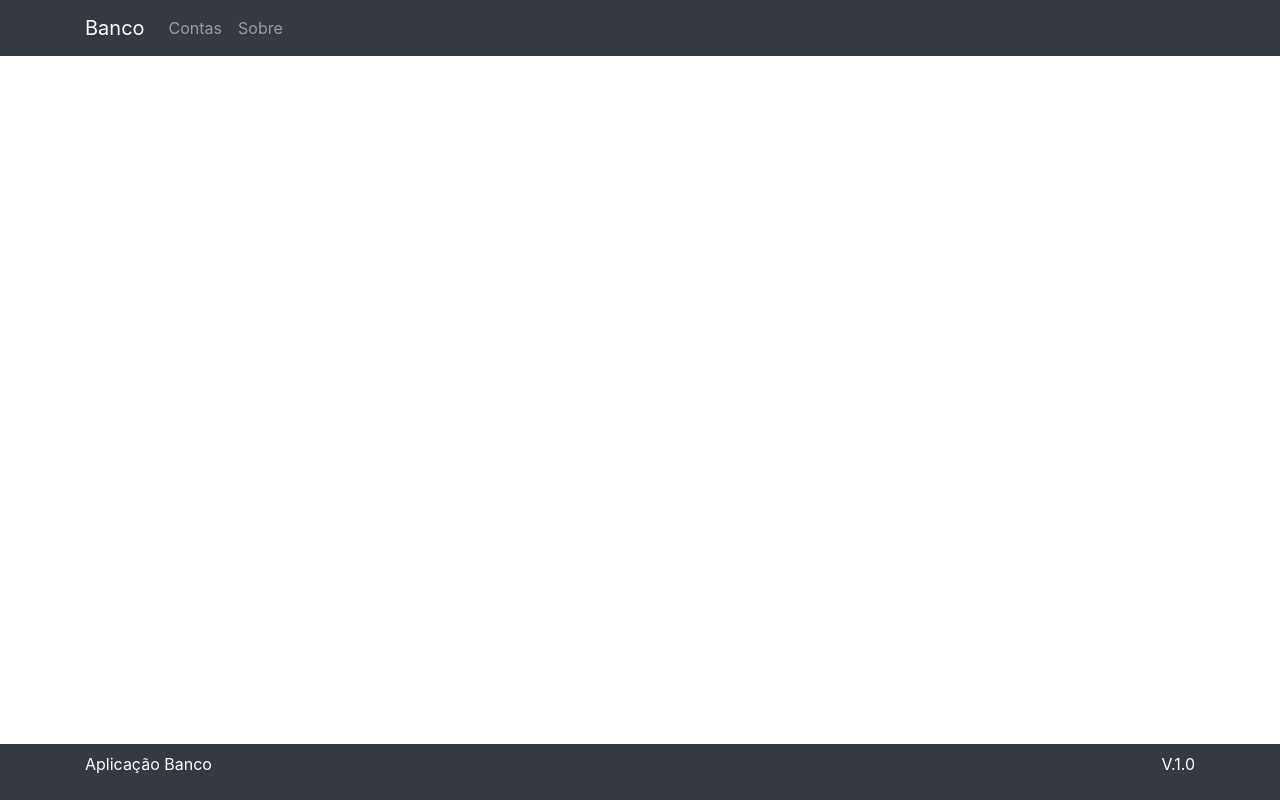
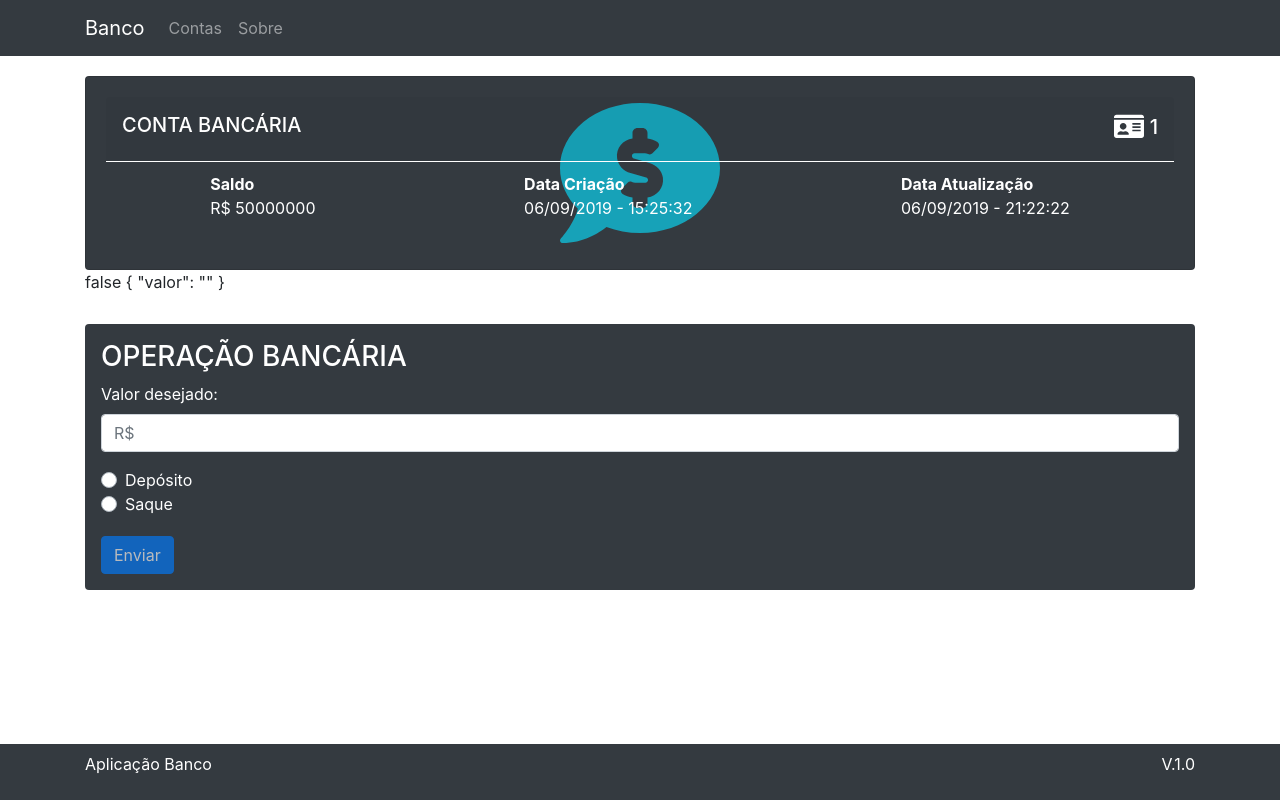
Before and after one commit to RodolfoHerman/banco-ui, an Angular app: page /contas/1 in a window 1280 px wide. Before the commit this address led to /. Built offline with nearby package versions, Linux system fonts and the light colour scheme.

Commit message:
Implementação do componente ContaOperacao

```diff
--- a/src/app/app.component.html
+++ b/src/app/app.component.html
@@ -1,12 +1,12 @@
 <cb-cabecalho></cb-cabecalho>
 
-<div class="container" style="margin-top: 20px; padding-bottom: 20px">
+<div class="container" style="margin-top: 20px; margin-bottom: 20px; padding-bottom: 20px">
 
     <router-outlet></router-outlet>
 
 </div>
 
-<nav class="navbar fixed-bottom navbar-dark bg-dark">
+<nav style="border-top: 1px solid #FFF" class="navbar fixed-bottom navbar-dark bg-dark">
 
     <div class="container">
         <div class="float-right"><p class="text-white">Aplicação Banco</p></div>
--- a/src/app/app.module.ts
+++ b/src/app/app.module.ts
@@ -1,5 +1,6 @@
 import { BrowserModule } from '@angular/platform-browser';
 import { NgModule } from '@angular/core';
+import { FormsModule } from '@angular/forms'
 
 import { AppComponent } from './app.component';
 import { HomeComponent } from './home/home.component';
@@ -10,6 +11,7 @@ import { ROUTES } from './app.routes';
 import { ContasComponent } from './contas/contas.component';
 import { ContaComponent } from './contas/conta/conta.component'
 import { ContasService } from './contas/contas.service';
+import { ContaOperacaoComponent } from './conta-operacao/conta-operacao.component';
 
 @NgModule({
   declarations: [
@@ -18,10 +20,12 @@ import { ContasService } from './contas/contas.service';
     SobreComponent,
     CabecalhoComponent,
     ContasComponent,
-    ContaComponent
+    ContaComponent,
+    ContaOperacaoComponent
   ],
   imports: [
     BrowserModule,
+    FormsModule,
     RouterModule.forRoot(ROUTES)
   ],
   providers: [
--- a/src/app/app.routes.ts
+++ b/src/app/app.routes.ts
@@ -2,9 +2,11 @@ import { Routes } from '@angular/router';
 import { HomeComponent } from './home/home.component';
 import { SobreComponent } from './sobre/sobre.component';
 import { ContasComponent } from './contas/contas.component';
+import { ContaOperacaoComponent } from './conta-operacao/conta-operacao.component';
 
 export const ROUTES: Routes = [
     { path: '', component: HomeComponent },
     { path: 'contas', component: ContasComponent },
+    { path: 'contas/:id', component: ContaOperacaoComponent },
     { path: 'sobre', component: SobreComponent }
 ]
--- /dev/null
+++ b/src/app/conta-operacao/conta-operacao.component.html
@@ -0,0 +1,89 @@
+<div class="card bg-dark text-white" style="padding: 1em;">
+
+    <div class="card-img text-center">
+        <i class="fas fa-comment-dollar fa-10x" style="color: #17a2b8;"></i>
+    </div>
+
+    <div class="card-img-overlay">
+
+        <div class="card-header" style="border-bottom: 1px solid #FFF; padding: 1em">
+
+            <h5 class="card-title text-uppercase" style="padding-bottom: 20px">
+                <span class="float-left">Conta Bancária</span>
+                <span class="float-right"><i class="fas fa-id-card fa-lg"></i> {{ 1 }}</span>
+            </h5>
+        </div>
+
+        <div class="card-content" style="margin-top: 10px">
+
+            <dl>
+                <dt class="card-text">Saldo</dt>
+                <dd class="card-text">R$ 50000000</dd>
+            </dl>
+
+            <dl>
+                <dt class="card-text">Data Criação</dt>
+                <dd class="card-text">{{ '2019-09-06' | date: 'dd/MM/yyyy' }} - 15:25:32</dd>
+            </dl>
+
+            <dl>
+                <dt class="card-text">Data Atualização</dt>
+                <dd class="card-text">{{ '2019-09-06' | date: 'dd/MM/yyyy' }} - 21:22:22</dd>
+            </dl>
+
+        </div>
+
+    </div>
+</div>
+
+{{ form.valid }}
+{{ form.value | json }}
+
+<form novalidate #form="ngForm" class="bg-dark text-white" style="margin-top: 30px; padding: 1em; border-radius: .25rem;">
+
+    <h3 class="text-uppercase text-white">
+        Operação Bancária
+    </h3>
+
+    <div class="form-group">
+        <label for="valor">Valor desejado:</label>
+        <input type="number" class="form-control is-valid" #iptValor="ngModel" required name="valor" id="valor" ngModel
+            placeholder="R$"
+            [class.is-valid]="iptValor.valid && (iptValor.dirty || iptValor.touched)"
+            [class.is-invalid]="!iptValor.valid && (iptValor.dirty || iptValor.touched)"
+        >
+        <div *ngIf="iptValor.valid && (iptValor.dirty || iptValor.touched)" class="valid-feedback">Ok!</div>
+        <div *ngIf="!iptValor.valid && (iptValor.dirty || iptValor.touched)" class="invalid-feedback">Campo obrigatório!</div>
+    </div>
+
+    <div class="custom-control custom-radio">
+        <input type="radio" id="customRadio1" name="customRadio" class="custom-control-input">
+        <label class="custom-control-label" for="customRadio1">Depósito</label>
+    </div>
+    <div class="custom-control custom-radio">
+        <input type="radio" id="customRadio2" name="customRadio" class="custom-control-input">
+        <label class="custom-control-label" for="customRadio2">Saque</label>
+    </div>
+
+
+    <button [disabled]="!form.valid" style="margin-top: 20px;" class="btn btn-primary">Enviar</button>
+
+
+</form>
+
+<!-- <div class="card">
+    <h5 class="card-header">Destaque</h5>
+    <div class="card-body">
+        <h5 class="card-title">Título especial</h5>
+        <p class="card-text">Com suporte a texto embaixo, que funciona como uma introdução a um conteúdo adicional.</p>
+        <p class="card-text">Com suporte a texto embaixo, que funciona como uma introdução a um conteúdo adicional.</p>
+        <p class="card-text">Com suporte a texto embaixo, que funciona como uma introdução a um conteúdo adicional.</p>
+        <p class="card-text">Com suporte a texto embaixo, que funciona como uma introdução a um conteúdo adicional.</p>
+        <p class="card-text">Com suporte a texto embaixo, que funciona como uma introdução a um conteúdo adicional.</p>
+        <p class="card-text">Com suporte a texto embaixo, que funciona como uma introdução a um conteúdo adicional.</p>
+        <p class="card-text">Com suporte a texto embaixo, que funciona como uma introdução a um conteúdo adicional.</p>
+        <p class="card-text">Com suporte a texto embaixo, que funciona como uma introdução a um conteúdo adicional.</p>
+        <p class="card-text">Com suporte a texto embaixo, que funciona como uma introdução a um conteúdo adicional.</p>
+        <a href="#" class="btn btn-primary">Visitar</a>
+    </div>
+</div> -->
--- /dev/null
+++ b/src/app/conta-operacao/conta-operacao.component.ts
@@ -0,0 +1,14 @@
+import { Component, OnInit } from '@angular/core';
+
+@Component({
+  selector: 'cb-conta-operacao',
+  templateUrl: './conta-operacao.component.html'
+})
+export class ContaOperacaoComponent implements OnInit {
+
+  constructor() { }
+
+  ngOnInit() {
+  }
+
+}
--- a/src/app/contas/conta/conta.component.html
+++ b/src/app/contas/conta/conta.component.html
@@ -1,5 +1,5 @@
-<a href="#">
-    <div class="card text-white bg-info mb-3" style="min-width: 16rem;">
+<a [routerLink]="['/contas', conta.id]">
+    <div class="card text-white bg-dark mb-3" style="min-width: 16rem;">
         <div class="card-header text-uppercase">
             <span class="float-left">Conta Bancária</span>
             <span class="float-right"><i class="fas fa-id-card fa-lg"></i> {{ conta.id }}</span>
@@ -8,7 +8,7 @@
 
             <div class="card-content">
 
-                <i class="fas fa-comment-dollar fa-7x"></i>
+                <i class="fas fa-comment-dollar fa-7x" style="color: #17a2b8;"></i>
 
                 <dl>
                     <dt class="card-title">Saldo</dt>
--- a/src/styles.css
+++ b/src/styles.css
@@ -27,3 +27,7 @@
 a {
     text-decoration: none !important;
 }
+
+#valor:focus {
+    background-color: bisque;
+}
```
